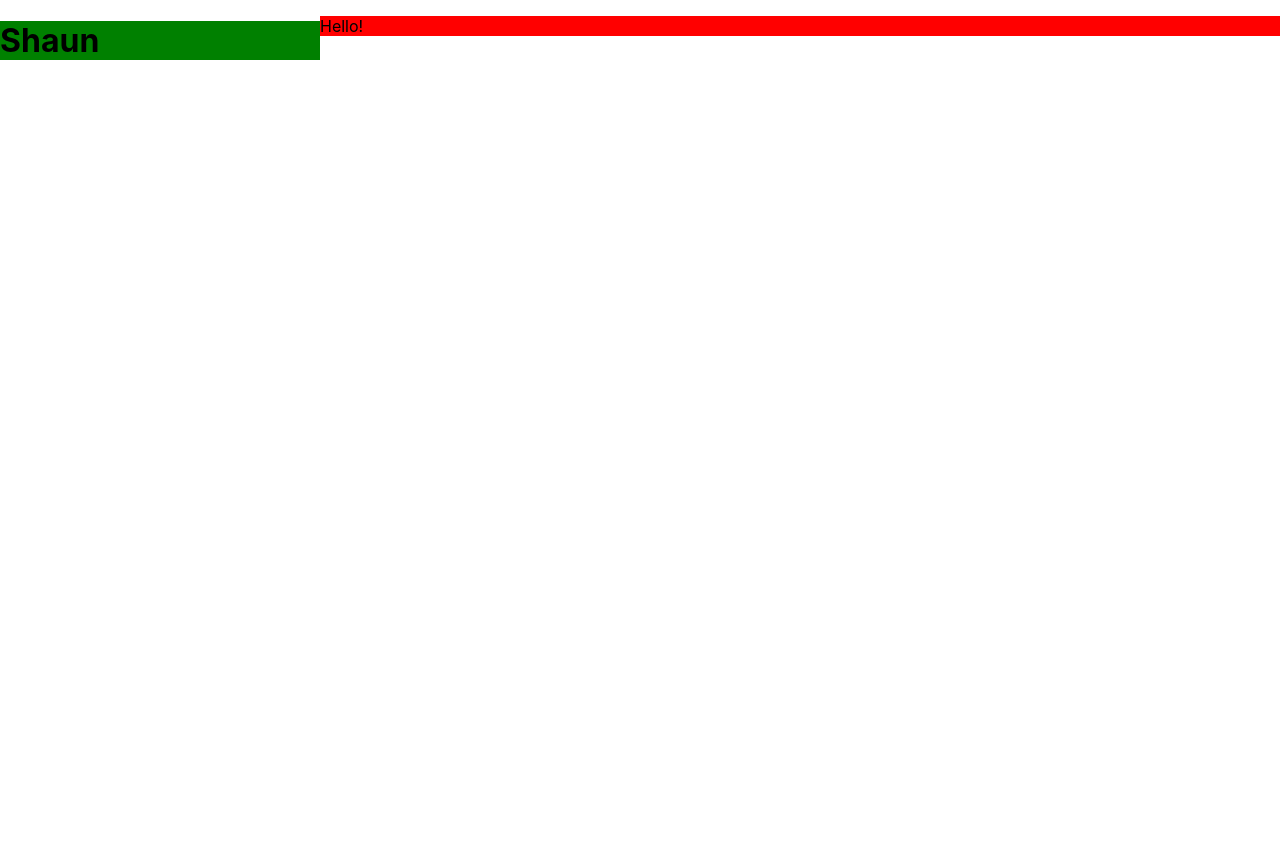
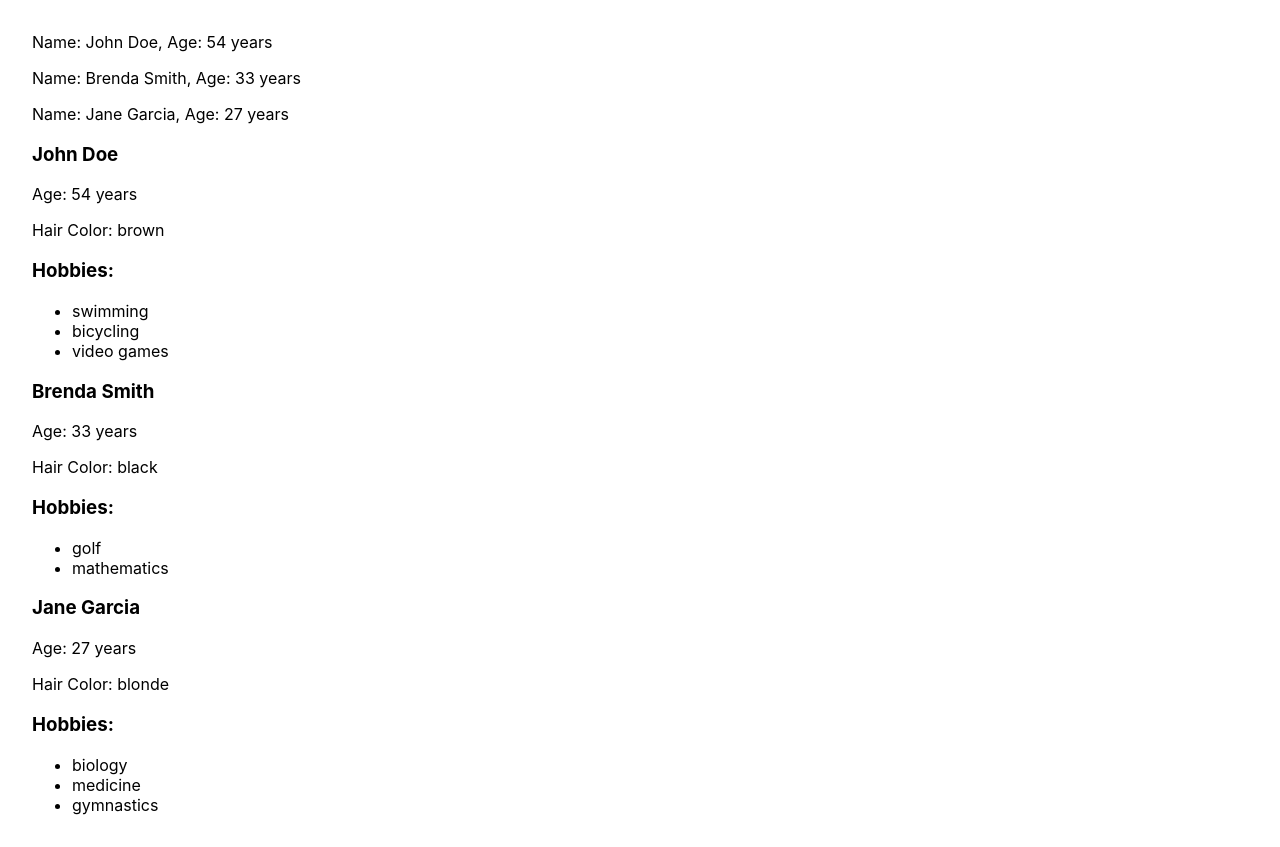
Before and after one commit to nazhimkalam/reactjs-design-patterns, a React (Create React App) app: page / in a window 1280 px wide. Before the commit the page ends 800 px from the top, so only its background shows below. Built offline with nearby package versions, Linux system fonts and the light colour scheme.

Commit message:
using list type layout

```diff
--- /dev/null
+++ b/src/App2.js
@@ -0,0 +1,15 @@
+import { LargePersonListItem } from "./components/people/LargePersonListItem";
+import { SmallPersonListItem } from "./components/people/SmallPersonListItem";
+import { RegularList } from "./components/RegularList";
+import { people } from "./data";
+
+function App() {
+  return (
+    <>
+      <RegularList items={people} resourceName="person" itemComponent={SmallPersonListItem} />
+      <RegularList items={people} resourceName="person" itemComponent={LargePersonListItem} />
+    </>
+  );
+}
+
+export default App;
--- /dev/null
+++ b/src/components/RegularList.js
@@ -0,0 +1,10 @@
+export const RegularList = (props) => {
+  const { items, resourceName, itemComponent: ItemComponent } = props;
+  return (
+    <>
+      {items.map((item, index) => (
+        <ItemComponent key={index} {...{ [resourceName]: item }} />
+      ))}
+    </>
+  );
+};
--- /dev/null
+++ b/src/components/people/LargePersonListItem.js
@@ -0,0 +1,15 @@
+export const LargePersonListItem = ({ person }) => {
+  const { name, age, hairColor, hobbies } = person;
+
+  return (
+    <>
+      <h3>{name}</h3>
+      <p>Age: {age} years</p>
+      <p>Hair Color: {hairColor}</p>
+      <h3>Hobbies:</h3>
+      <ul>
+        {hobbies.map((hobby) => <li key={hobby}>{hobby}</li> )}
+      </ul>
+    </>
+  );
+};
--- /dev/null
+++ b/src/components/people/SmallPersonListItem.js
@@ -0,0 +1,8 @@
+export const SmallPersonListItem = (props) => {
+  const { person } = props;
+  const { name, age } = person;
+
+  return (
+    <p> Name: {name}, Age: {age} years </p>
+  );
+};
--- /dev/null
+++ b/src/data.js
@@ -0,0 +1,41 @@
+export const people = [
+  {
+    name: "John Doe",
+    age: 54,
+    hairColor: "brown",
+    hobbies: ["swimming", "bicycling", "video games"],
+  },
+  {
+    name: "Brenda Smith",
+    age: 33,
+    hairColor: "black",
+    hobbies: ["golf", "mathematics"],
+  },
+  {
+    name: "Jane Garcia",
+    age: 27,
+    hairColor: "blonde",
+    hobbies: ["biology", "medicine", "gymnastics"],
+  },
+];
+
+export const products = [
+  {
+    name: "Flat-Screen TV",
+    price: "$300",
+    description: "Huge LCD screen, a great deal",
+    rating: 4.5,
+  },
+  {
+    name: "Basketball",
+    price: "$10",
+    description: "Just like the pros use",
+    rating: 3.8,
+  },
+  {
+    name: "Running Shoes",
+    price: "$120",
+    description: "State-of-the-art technology for optimum running",
+    rating: 4.2,
+  },
+];
--- a/src/index.css
+++ b/src/index.css
@@ -1,5 +1,5 @@
 body {
-  margin: 0;
+  margin: 2pc;
   font-family: -apple-system, BlinkMacSystemFont, 'Segoe UI', 'Roboto', 'Oxygen',
     'Ubuntu', 'Cantarell', 'Fira Sans', 'Droid Sans', 'Helvetica Neue',
     sans-serif;
--- a/src/index.js
+++ b/src/index.js
@@ -1,7 +1,7 @@
 import React from 'react';
 import ReactDOM from 'react-dom';
 import './index.css';
-import App from './App';
+import App from './App2';
 
 ReactDOM.render(
   <React.StrictMode>
```
Also changed, not shown: src/components/products/LargeProductListItem.js (added), src/components/products/SmallProductListItem.js (added).
